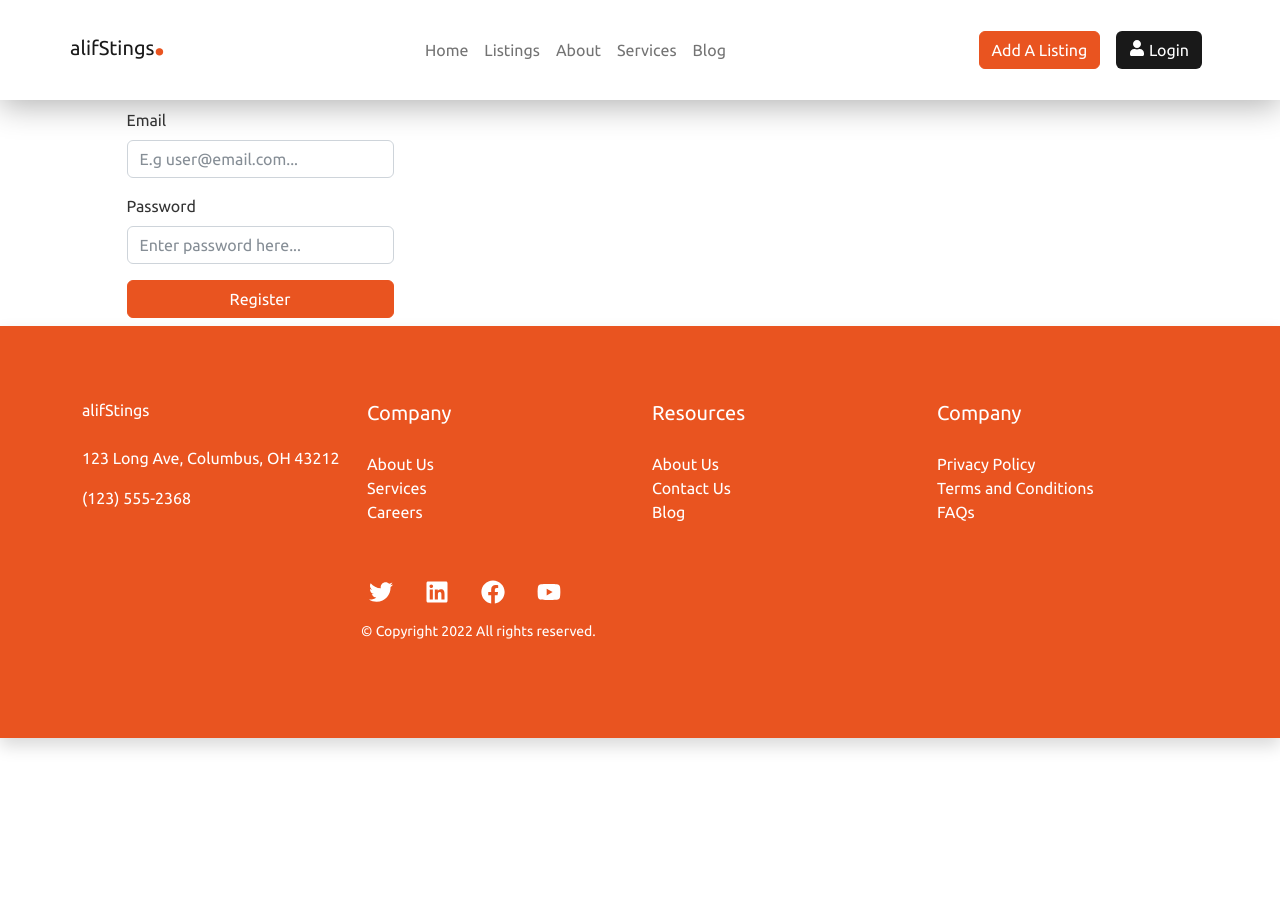
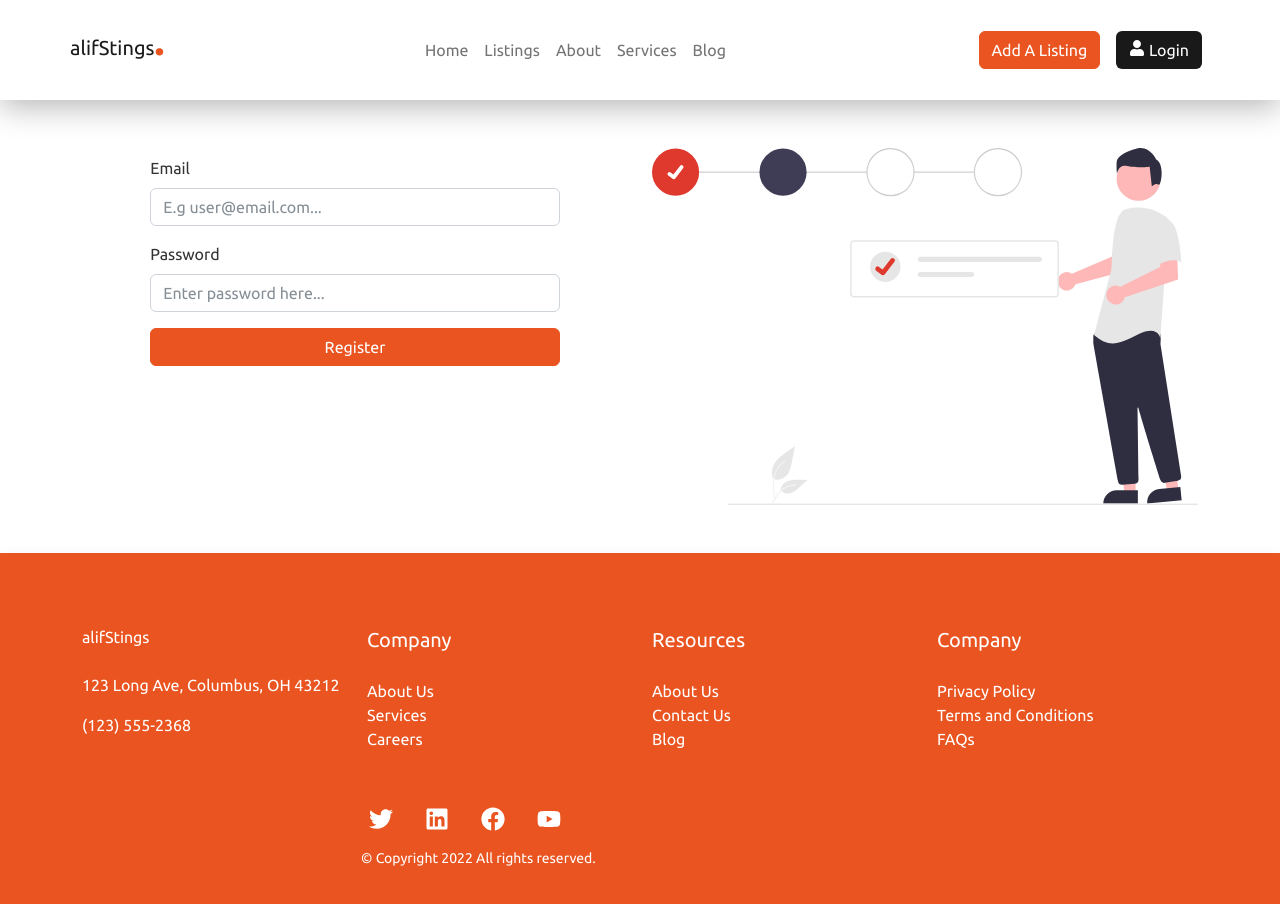
Before and after one commit to abdinaa17/alifStings, a React (Vite) app: page /register in a window 1280 px wide. Shown: the top 904 px of the page. Before the commit the page ends 800 px from the top, so only its background shows below. Built offline with nearby package versions, Linux system fonts and the light colour scheme.

Commit message:
Added banner image for the register page

```diff
--- a/src/App.jsx
+++ b/src/App.jsx
@@ -11,8 +11,8 @@ import {
   SingleListingPage,
   ComingSoon,
   NewListingPage,
-  Login,
-  Register,
+  LoginPage,
+  RegisterPage,
 } from "./pages";
 
 function App() {
@@ -27,8 +27,8 @@ function App() {
           <Route path="listings/:id" element={<SingleListingPage />} />
           <Route path="coming-soon" element={<ComingSoon />} />
           <Route path="new-listing" element={<NewListingPage />} />
-          <Route path="login" element={<Login />} />
-          <Route path="register" element={<Register />} />
+          <Route path="login" element={<LoginPage />} />
+          <Route path="register" element={<RegisterPage />} />
           <Route path="*" element={<ErrorPage />} />
         </Routes>
         <Footer />
--- a/src/pages/Register.jsx
+++ b/src/pages/RegisterPage.jsx
@@ -1,15 +1,18 @@
 import React from "react";
 import { Col, Row, Form, Button } from "react-bootstrap";
 import { Link } from "react-router-dom";
+
+// Local Imports
+import regsiterHero from "../assets/images/register.svg";
 
 const Register = () => {
   const handleSubmit = (e) => {
     //
   };
   return (
-    <section className="container">
+    <section className="container py-5">
       <Row>
-        <Col lg={4} md={6}>
+        <Col lg={6} md={6}>
           <Form onSubmit={handleSubmit} className="w-75 my-2 mx-auto">
             <Form.Group className="mb-3">
               <Form.Label>Email</Form.Label>
@@ -31,6 +34,9 @@ const Register = () => {
             </Button>
           </Form>
         </Col>
+        <Col lg={6} md={6}>
+          <img src={regsiterHero} alt="" />
+        </Col>
       </Row>
     </section>
   );
```
Also changed, not shown: src/pages/index.js (+4 -4 lines), src/assets/images/register.svg (added), src/pages/LoginPage.jsx (renamed from src/pages/Login.jsx).
